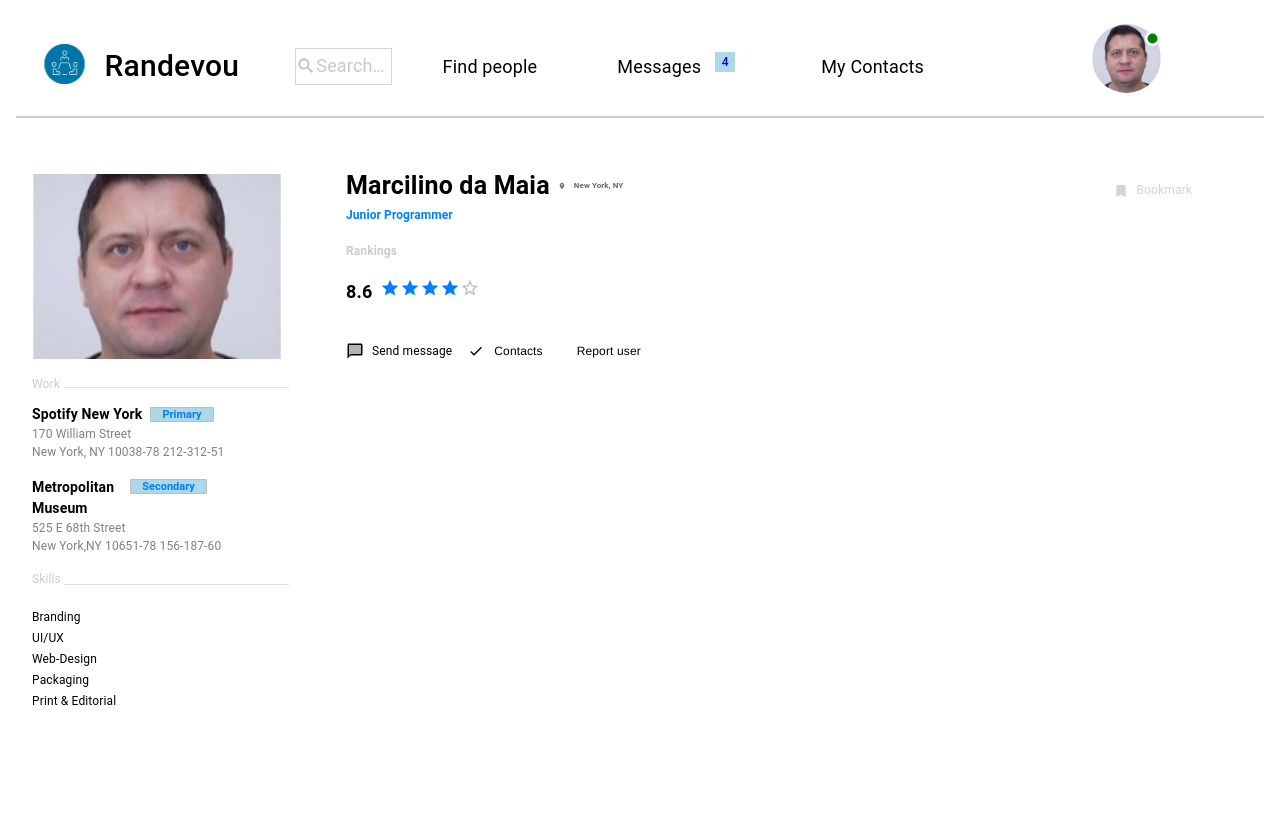
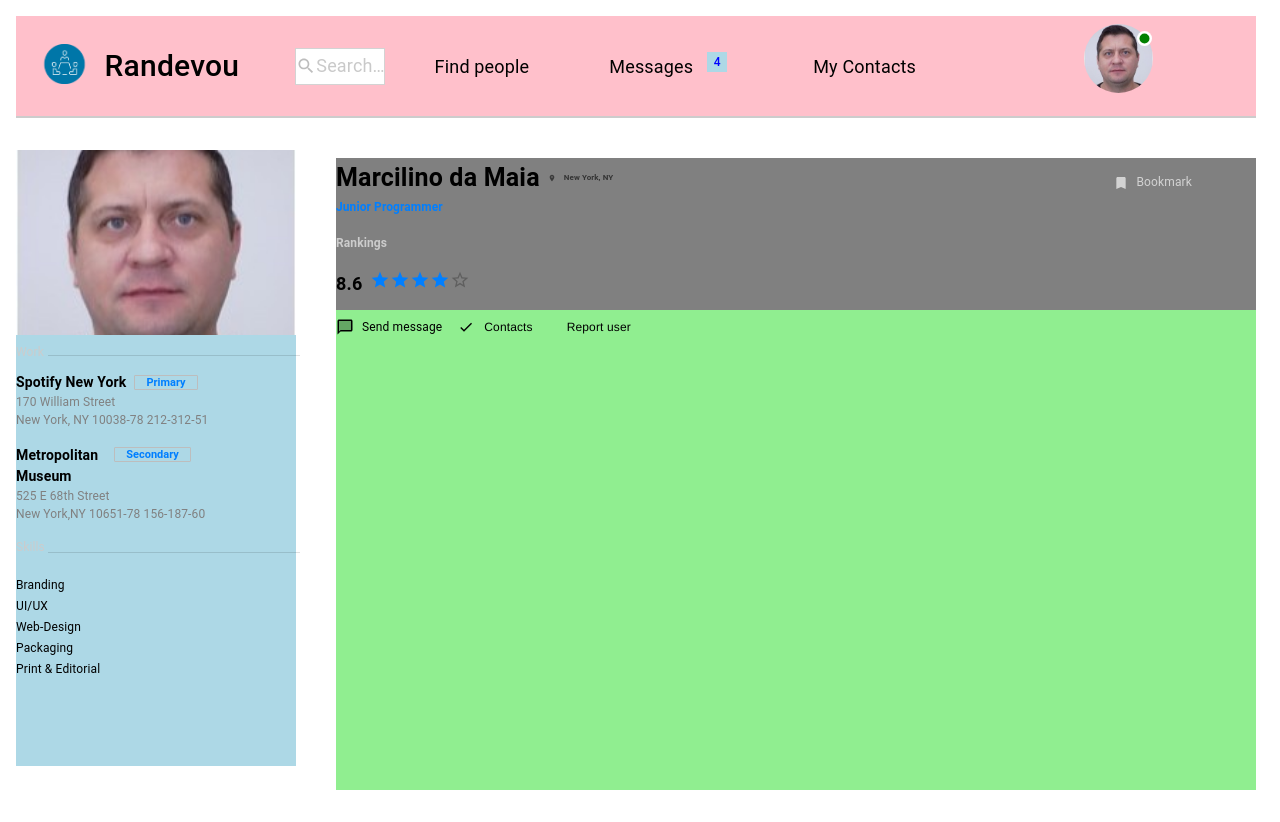
Before and after one commit to marclnomaia/RANDEVOU, a React (Create React App) app in the folder rand-app/: page / in a window 1280 px wide. Built offline with nearby package versions, Linux system fonts and the light colour scheme.

Commit message:
last_commited

```diff
--- a/rand-app/src/App.tsx
+++ b/rand-app/src/App.tsx
@@ -14,8 +14,8 @@ function App() {
   return (
     <div>
 
-      <Grid item xs={12} sm={9} md={12}>
-        <Grid container spacing={1}>
+      <Grid container spacing={1} xs={12} sm={9} md={12}>
+
         <Grid item xs={12} sm={3} md={12}>
           <Box>
             <RandNavBar />
@@ -45,7 +45,7 @@ function App() {
           </Grid>
         </Grid>
       </Grid>
-      </Grid>
+
     </div >
 
 
--- a/rand-app/src/components/Body/ExtraInfo/RandTimeline.tsx
+++ b/rand-app/src/components/Body/ExtraInfo/RandTimeline.tsx
@@ -18,9 +18,9 @@ const RandTimeline: React.FC = () => {
     <Grid container spacing={0} padding={3} display="flex" justifyContent="start-end">
       <Grid item xs={12} sm={3} md={12}>
         <Box sx={{
-          bgcolor: 'white',
+          bgcolor: 'lightgreen',
           width: '100%',
-          mt: isMobile ? -2 : 0,
+          mt: isMobile ? -5 : 0,
           height: { xs: '5vh', md: '12vh', lg: '20vh' }
         }}>
           <Timeline >
@@ -87,16 +87,8 @@ const RandTimeline: React.FC = () => {
               <TimelineSeparator>
                 <TimelineDot
                   sx={{
-                    width: isMobile ? '1px' : '12px',
-                    height: isMobile ? '1px' : '12px',
-                    ml: 0.5
-                  }}
-                />
-                <TimelineConnector
-                  sx={{
-                    width: isMobile ? '1px' : '12px',
-                    height: isMobile ? '1px' : '30px',
-                    ml: 0.5
+                    width: isMobile ? '1px' : '1px',
+                    height: isMobile ? '1px' : '1px',
                   }}
                 />
               </TimelineSeparator>
--- a/rand-app/src/components/Body/Head_Info/RandInfo.tsx
+++ b/rand-app/src/components/Body/Head_Info/RandInfo.tsx
@@ -15,13 +15,14 @@ const RandInfo: React.FC = () => {
 
   return (
 
-    <Grid container spacing={0} padding={3} display="flex" justifyContent="start-end">
+    <Grid container spacing={0} padding={2} display="flex" justifyContent="start-end">
       <Grid item xs={12} sm={3} md={12}>
         <Box sx={{
-          bgcolor: 'white',
+          bgcolor: 'grey',
           width: '100%',
           mt: isMobile ? 0 : 0,
-          height: { xs: '5vh', md: '12vh', lg: '20vh' }
+          flexWrap: 'wrap',
+          height: { xs: '13vh', md: '12vh', lg: '20vh' }
         }}>
           <div style={{ display: 'flex', alignItems: 'center' }}>
             <Typography variant="h6" component="div"
@@ -102,7 +103,8 @@ const RandInfo: React.FC = () => {
             sx={{
               fontWeight: 'bold',
               fontSize: isMobile ? 9 : 18,
-              mr: 1
+              mr: 1,
+              mt: isMobile ? -6 : 0
             }}>
             8.6
           </Typography>
@@ -111,7 +113,11 @@ const RandInfo: React.FC = () => {
             value={value}
             onChange={handleChange}
             precision={0.5}
-            sx={{ color: '#007FFF', fontSize: isMobile ? 9 : 20 }}
+            sx={{
+              color: '#007FFF',
+              fontSize: isMobile ? 9 : 20,
+              mt: isMobile ? -6 : 0
+            }}
           />
         </Box>
       </Grid>
--- a/rand-app/src/components/Body/Personal_Information/RandTaskBar.tsx
+++ b/rand-app/src/components/Body/Personal_Information/RandTaskBar.tsx
@@ -30,13 +30,13 @@ const RandTaskBar: React.FC = () => {
 
   return (
 
-    <Grid container spacing={0} padding={3} display="flex" justifyContent="start-end">
+    <Grid container spacing={0} padding={2} display="flex" justifyContent="start-end">
       <Grid item xs={12} sm={3} md={12}>
         <Box sx={{
-          bgcolor: 'white',
+          bgcolor: 'lightgreen',
           width: '100%',
           mt: isMobile ? 0 : -19,
-          height: { xs: '5vh', md: '12vh', lg: '20vh' }
+          height: { xs: '65vh', md: '12vh', lg: '60vh' }
         }}>
 
           <Grid container spacing={1}>
@@ -64,6 +64,7 @@ const RandTaskBar: React.FC = () => {
               >
                 Send message
               </Typography>
+
             </Grid>
             <Grid item
               sx={{
@@ -152,19 +153,26 @@ const RandTaskBar: React.FC = () => {
               {contactInfoVisible &&
                 <Box
                   sx={{//contact information when clicked//
-                    marginTop: 3, borderRadius: '10px',
+                    marginTop: 3,
+                    borderRadius: '10px',
                     padding: isMobile ? 0.2 : 2,
                     width: isMobile ? '200PX' : '500px',
-                    margin: '20px auto'
+                    margin: '20px auto',
+
                   }}>
                   <Tabs
-                    value={tabValue} onChange={handleChange} TabIndicatorProps={{
+                    value={tabValue}
+                    onChange={handleChange}
+                    TabIndicatorProps={{
                       style: {
                         backgroundColor: 'blue',
-                        width: '50%'
+                        width: '60%',
+                        marginLeft: '3%'
                       },
                     }}>
-                    <Tab label={<Stack direction="row" spacing={isMobile ? 0.5 : 1} alignItems="center">
+                    <Tab label={<Stack direction="row"
+                      spacing={isMobile ? 0.5 : 1}
+                      alignItems="center">
                       <VisibilityIcon
                         sx={{//timeline icon
                           fontSize: isMobile ? 10 : 15
--- a/rand-app/src/components/Body/Profile/RandExperience.tsx
+++ b/rand-app/src/components/Body/Profile/RandExperience.tsx
@@ -19,12 +19,12 @@ const RandProfile: React.FC = () => {
   const isMobile = useMediaQuery(theme.breakpoints.down('sm'));
 
   return (
-    <Grid container spacing={0} padding={4} display="flex" justifyContent="start-end">
+    <Grid container spacing={0} padding={2} display="flex" justifyContent="start-end">
       <Grid item xs={12} sm={3} md={12} lg={12}>
         <Box sx={{
-          bgcolor: 'white',
+          bgcolor: 'lightBlue',
           width: '100%',
-          height: { xs: '45vh', md: '77vh' }
+          height: { xs: '55vh', md: '77vh' }
         }}>
           <Avatar
             src={imageSrc}
@@ -33,7 +33,8 @@ const RandProfile: React.FC = () => {
               borderRadius: 0,
               width: isMobile ? '30%' : '100%',
               height: isMobile ? '30%' : '30%',
-              flexWrap: 'wrap',
+              mt: isMobile ? 0 : -1,
+              flexWrap: 'wrap'
             }} />
           {/* Work menu */}
           <Box>
@@ -41,7 +42,7 @@ const RandProfile: React.FC = () => {
               sx={{
                 fontSize: isMobile ? 8 : 12,
                 color: '#ccc',
-                mt: isMobile ? 1 : 2,
+                mt: isMobile ? 1 : 1,
               }}>
               Work
             </Typography>
--- a/rand-app/src/components/Header/RandNavBar.tsx
+++ b/rand-app/src/components/Header/RandNavBar.tsx
@@ -103,7 +103,7 @@ const RandNavBar: React.FC = () => {
     <Grid container alignItems="flex-start" justifyContent="flex-end" padding={2}>
       <Grid item xs={12} sm={3} md={12} lg={12}>
         <Box sx={{
-          bgcolor: 'white',
+          bgcolor: 'pink',
           width: '100%',
           minHeight: { xs: '5vh', md: '12vh', lg: '12vh' },
           borderBottom: '2px solid #ccc'
```
Lines whose indentation alone changed are shown as unchanged.
